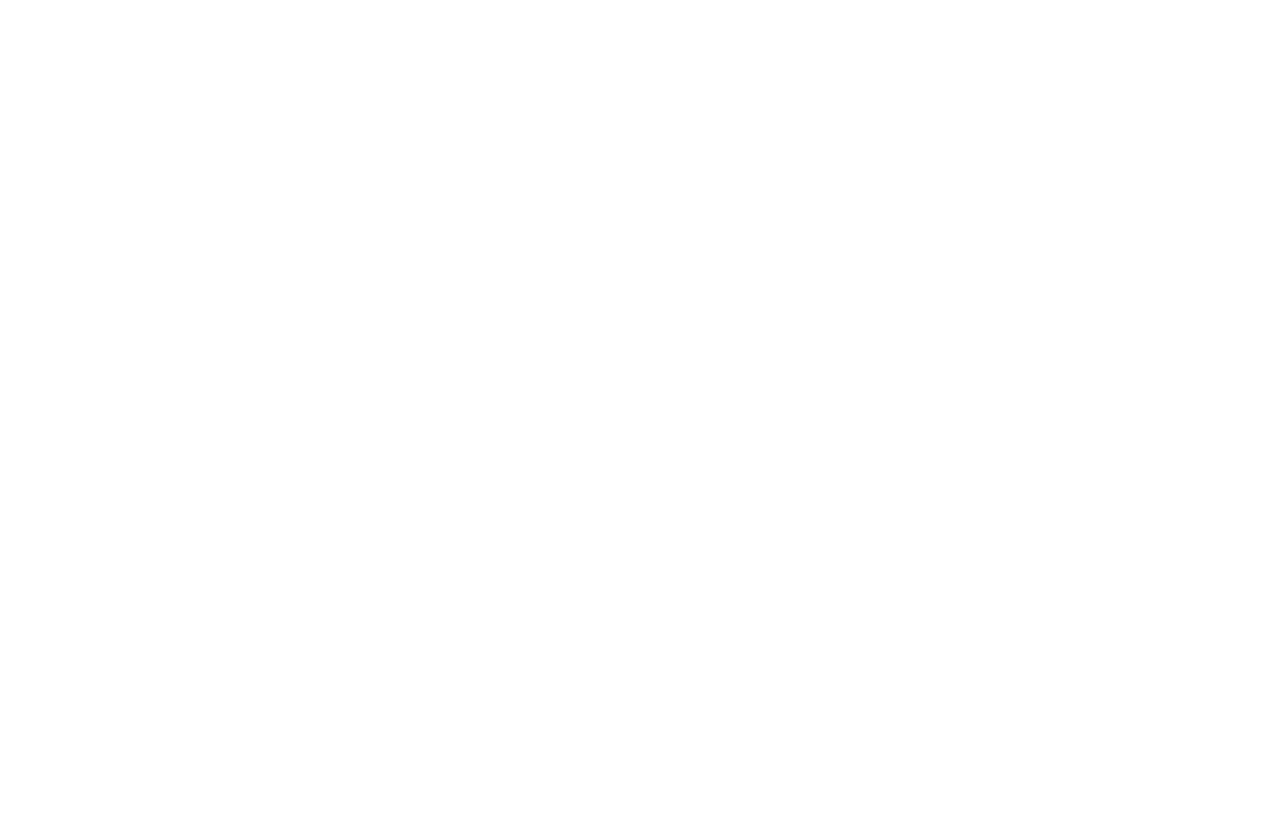
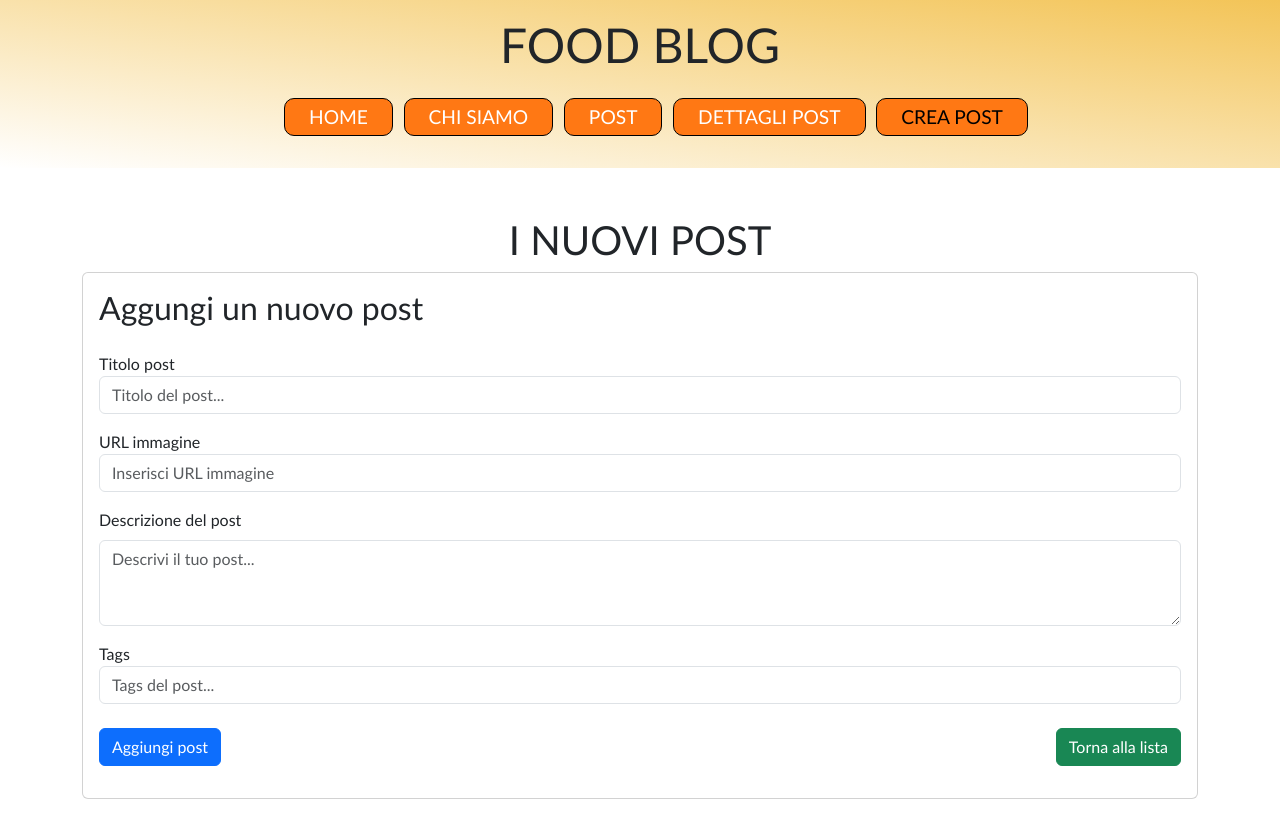
Before and after one commit to Marcucci-Francesco/react-router, a React (Vite) app: page /nuovo-post in a window 1280 px wide. Before the commit this address had no page. Shown: the top 838 px of the page. Before the commit the page ends 800 px from the top, so only its background shows below. Built offline with nearby package versions, Linux system fonts and the light colour scheme.

Commit message:
feat: add create post page with redirection

```diff
--- a/src/App.jsx
+++ b/src/App.jsx
@@ -4,6 +4,7 @@
 import PostsPages from './pages/PostsPages';
 import DefaultLayout from './layouts/DefaultLayout';
 import PostDetails from './pages/PostDetails';
+import NewPost from './pages/NewPost';
 
 const App = () => {
   return (
@@ -14,6 +15,7 @@
           <Route path='/chi siamo' Component={AboutPages} />
           <Route path='/posts' Component={PostsPages} />
           <Route path='/dettagli-post/:id' Component={PostDetails} />
+          <Route path='/nuovo-post' Component={NewPost} />
         </Route>
       </Routes>
     </BrowserRouter>
--- a/src/assets/menu.js
+++ b/src/assets/menu.js
@@ -1,8 +1,9 @@
 const menu = [
   { id: 1, url: '/', text: 'Home' },
   { id: 2, url: '/chi siamo', text: 'Chi Siamo' },
-  { id: 3, url: '/posts', text: 'Posts' },
-  { id: 4, url: '/dettagli-post', text: 'Dettagli Post' }
+  { id: 3, url: '/posts', text: 'Post' },
+  { id: 4, url: '/dettagli-post', text: 'Dettagli Post' },
+  { id: 5, url: '/nuovo-post', text: 'Crea Post' }
 ];
 
 export {
--- a/src/index.css
+++ b/src/index.css
@@ -19,7 +19,7 @@
   min-height: 150px;
 
   .container-fm {
-    max-width: 600px;
+    max-width: 800px;
     margin: 0 auto;
   }
 
--- /dev/null
+++ b/src/pages/NewPost.jsx
@@ -0,0 +1,77 @@
+import { useNavigate } from "react-router-dom"
+import axios from "axios";
+import { useState } from "react";
+import { Link } from "react-router-dom";
+
+const NewPost = () => {
+
+  const initialFormPost = {
+    title: '',
+    content: '',
+    image: '',
+    tags: ''
+  }
+
+  const apiUrl = 'http://localhost:3000';
+  const [formPosts, setFormPosts] = useState(initialFormPost)
+  const navigate = useNavigate();
+
+  const handleInputChange = (e) => {
+    const { name, value } = e.target;
+    setFormPosts((prevFormPosts) => ({
+      ...prevFormPosts,
+      [name]: value
+    }))
+  }
+
+  const handleAddPost = (e) => {
+    e.preventDefault();
+    const tagsArray = formPosts.tags.split(',').map(item => item.trim());
+
+    const newPost = { ...formPosts, tags: tagsArray }
+
+    axios.post(`${apiUrl}/routerposts`, newPost)
+      .then(res => {
+        setFormPosts(initialFormPost)
+        navigate('/posts')
+      })
+  }
+
+  return (
+    <div className="container my-5">
+      <h1 className='text-center'>I NUOVI POST</h1>
+      <div className="card">
+        <div className="card-body">
+          <div className="card-title mb-4">
+            <h2>Aggungi un nuovo post</h2>
+          </div>
+          <form>
+            <div className="mb-3">
+              <label htmlFor="name">Titolo post</label>
+              <input id='title' type="text" name='title' value={formPosts.title} className='form-control' placeholder='Titolo del post...' onChange={handleInputChange} />
+            </div>
+            <div className="mb-3">
+              <label htmlFor="image">URL immagine</label>
+              <input id='image' type="text" name='image' value={formPosts.image} className='form-control' placeholder='Inserisci URL immagine' onChange={handleInputChange} />
+            </div>
+            <div className="mb-3">
+              <label htmlFor="content" className="form-label">Descrizione del post</label>
+              <textarea className="form-control" id="content" name="content" value={formPosts.content} rows="3" placeholder='Descrivi il tuo post...' onChange={handleInputChange}></textarea>
+            </div>
+            <div className="mb-3">
+              <label htmlFor="tags">Tags</label>
+              <input id='tags' type="text" name='tags' value={formPosts.tags} className='form-control' placeholder='Tags del post...' onChange={handleInputChange} />
+            </div>
+            <div className="mb-3 mt-4 d-flex justify-content-between">
+              <button className="btn btn-primary" type='submit' onClick={handleAddPost}>Aggiungi post</button>
+              <Link className="btn btn-success" to={'/posts'}>Torna alla lista</Link>
+            </div>
+          </form>
+        </div>
+      </div>
+    </div>
+  )
+}
+
+
+export default NewPost
--- a/src/pages/PostsPages.jsx
+++ b/src/pages/PostsPages.jsx
@@ -36,6 +36,9 @@
             </li>
           ))}
         </ul>
+        <div className='d-flex justify-content-center my-5'>
+          <Link className="btn btn-success" to={'/nuovo-post'}>Crea Post</Link>
+        </div>
       </div>
     </>
   )
```
